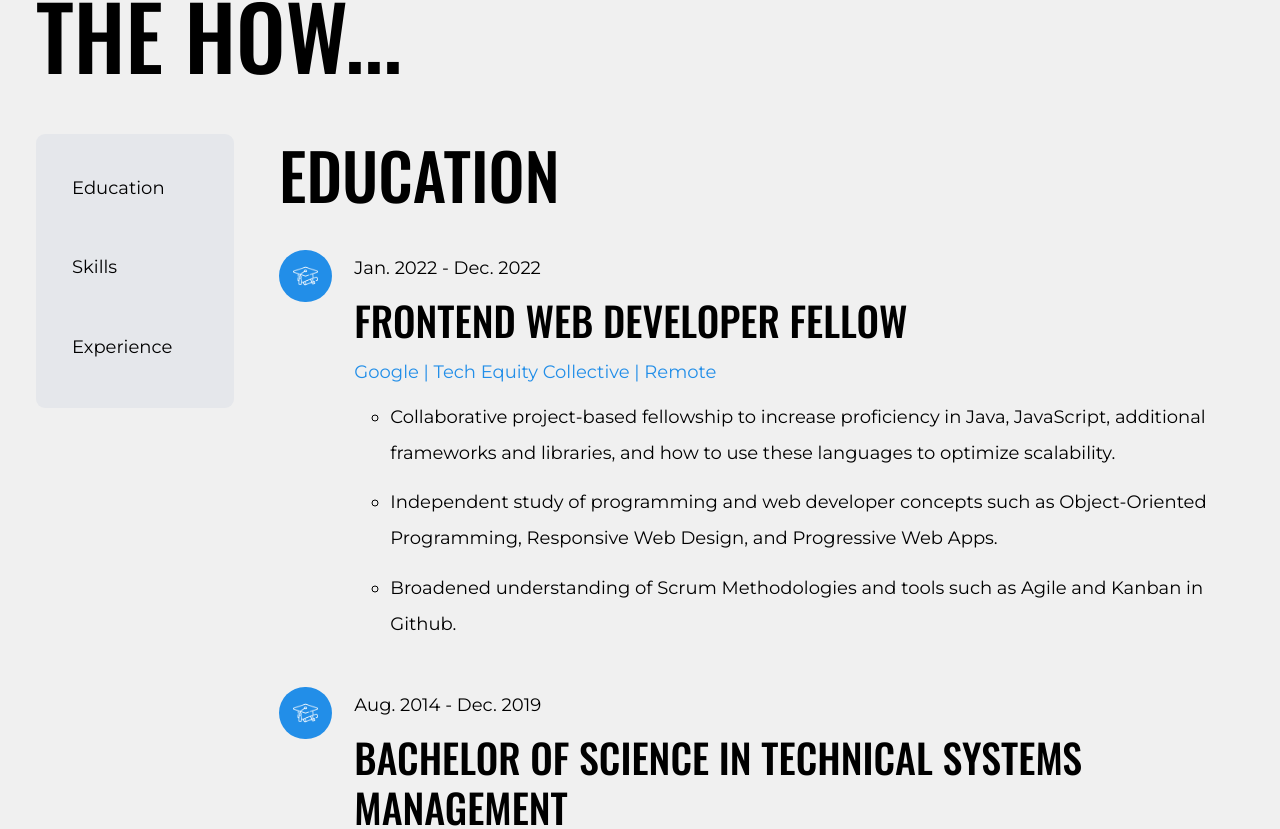
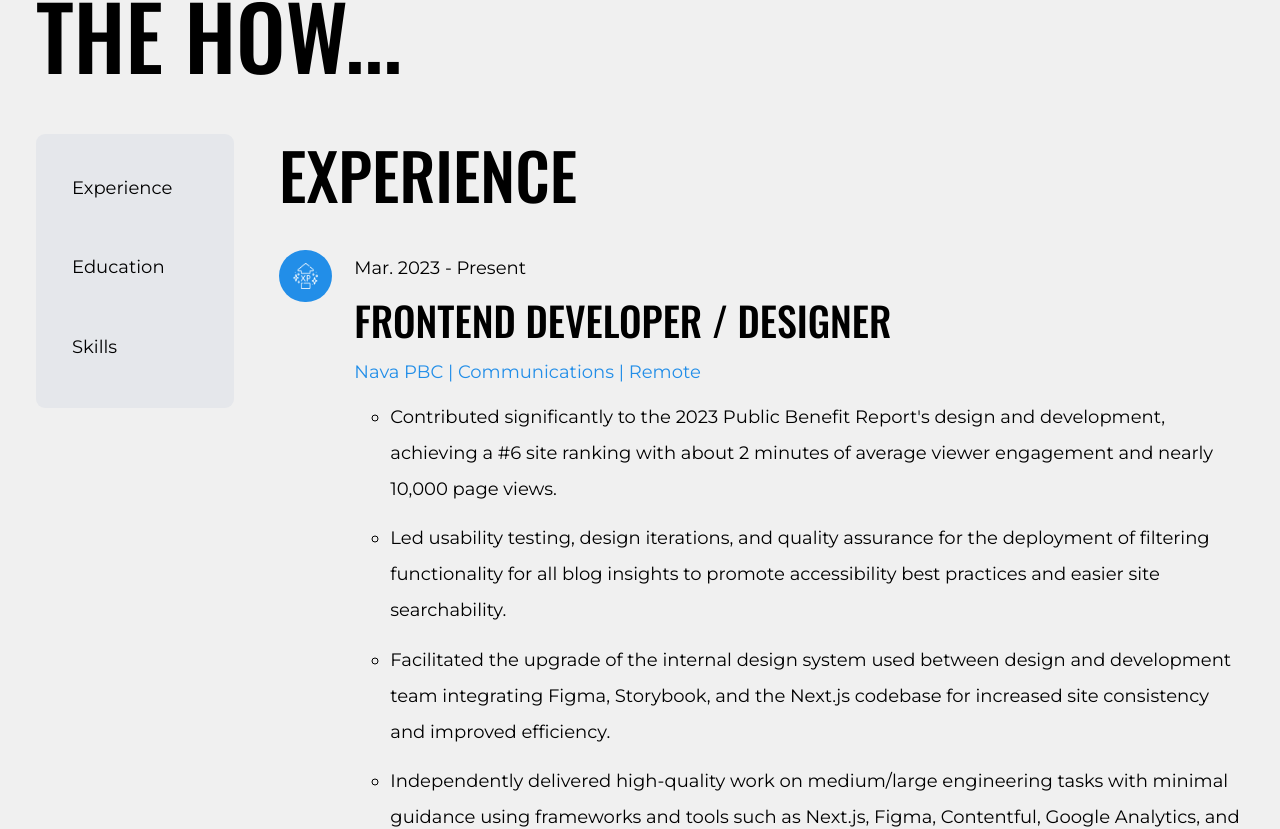
Before and after one commit to mqwebster/mqwebster, a Next.js app: page / in a window 1280 px wide. Shown: the part 10115-10944 px from the top of the page. Built offline with nearby package versions, Linux system fonts and the light colour scheme; no server answers.

Commit message:
updated resume

```diff
--- a/app/components/blocks/Resume/resumeData.js
+++ b/app/components/blocks/Resume/resumeData.js
@@ -2,17 +2,6 @@ export const resumeData = {
   Education: [
     {
       id: 1,
-      date: "Jan. 2022 - Dec. 2022",
-      title: "Frontend Web Developer Fellow",
-      location: "Google | Tech Equity Collective | Remote",
-      list: [
-        "Collaborative project-based fellowship to increase proficiency in Java, JavaScript, additional frameworks and libraries, and how to use these languages to optimize scalability.",
-        "Independent study of programming and web developer concepts such as Object-Oriented Programming, Responsive Web Design, and Progressive Web Apps.",
-        "Broadened understanding of Scrum Methodologies and tools such as Agile and Kanban in Github.",
-      ],
-    },
-    {
-      id: 2,
       date: "Aug. 2014 - Dec. 2019",
       title: "Bachelor of Science in Technical Systems Management",
       location: "University of Illinois at Urbana-Champaign",
@@ -26,26 +15,37 @@ export const resumeData = {
       title: "Frontend Developer / Designer",
       location: "Nava PBC | Communications | Remote",
       list: [
+        "Contributed significantly to the 2023 Public Benefit Report's design and development, achieving a #6 site ranking with about 2 minutes of average viewer engagement and nearly 10,000 page views.",
+        "Led usability testing, design iterations, and quality assurance for the deployment of filtering functionality for all blog insights to promote accessibility best practices and easier site searchability.",
+        "Facilitated the upgrade of the internal design system used between design and development team integrating Figma, Storybook, and the Next.js codebase for increased site consistency and improved efficiency.",
         "Independently delivered high-quality work on medium/large engineering tasks with minimal guidance using frameworks and tools such as Next.js, Figma, Contentful, Google Analytics, and more.",
-        "Contributed significantly to the 2023 Public Benefit Report's design and development, achieving a #6 site ranking with about 2 minutes of average viewer engagement and nearly 7,000 page views.",
         "Demonstrated strong project management skills, communicating timelines and status effectively using agile principles as the technical liaison between technical and non-technical stakeholders.",
-        "Led usability testing, design iterations, and quality assurance for multiple new reports and site features, resulting in successful deployments and enhanced website functionality.",
       ],
     },
     {
       id: 2,
       date: "Jun. 2020 - Present",
-      title: "Lead Frontend Web Developer",
-      location: "HI IQ Designs, LLC | Freelance | Remote",
+      title: "Founder / Frontend Engineer and Designer",
+      location: "HI IQ Designs, LLC | Remote",
       list: [
-        "Mission-driven production of over a dozen WordPress, Webflow, and custom websites to stimulate advancement for small businesses and organizations.",
-        "Implement Waterfall methodology to ensure quality and timely turnover of project phase requirements for a reduction of 50% in project completion time.",
-        "Provide consultation services to boost website engagement and overall site traffic through proper SEO practices application.",
+        "Mission-driven production of custom designs and web apps using tools like Figma, WordPress, and React to stimulate the growth of small businesses while providing engaging user experiences.",
+        "Provide consultation services to boost website engagement and overall site traffic through proper SEO practices and application.",
         "Generate custom graphic designs and improve the layout and accessibility of client sites while using planning, wireframing, and prototyping through Figma.",
       ],
     },
     {
       id: 3,
+      date: "Jan. 2022 - Dec. 2022",
+      title: "Frontend Software Developer Fellow",
+      location: "Google Tech Equity Collective | Remote",
+      list: [
+        "Independent study of programming and software developer concepts such as Object-Oriented Programming, Responsive Web Design, and Progressive Web Apps.",
+        "Collaborative, project-based fellowship to build a small comprehensive capstone project showcasing the use of agile software development life cycle principles in Javascript and related frameworks like Typescript and React.",
+        "Exhibited strong time management ability to turnaround week-to-week individual projects to strengthen knowledge of interactive web app development using restful APIs, Java, Javascript, HTML, and CSS.",
+      ],
+    },
+    {
+      id: 4,
       date: "Aug. 2021 - Apr. 2022",
       title: "TeamDynamix Service Administrator",
       location: "University of Illinois | Technology Services | Remote",
@@ -56,7 +56,7 @@ export const resumeData = {
       ],
     },
     {
-      id: 4,
+      id: 5,
       date: "Mar. 2019 - Apr. 2022",
       title: "Web Development Administrator",
       location: "University of Illinois | Technology Services | Urbana, IL",
--- a/app/components/sections/Resume.tsx
+++ b/app/components/sections/Resume.tsx
@@ -30,6 +30,10 @@ export function Resume() {
           <nav className="z-50 flex items-center md:min-w-44 h-full sticky top-[120px] md:top-[20vh] bg-gray-200 text-black p-4 md:p-8 rounded-lg font-body type-preset-base">
             <ul className="w-max mx-auto md:mx-0 flex flex-wrap md:flex-col items-center md:items-start justify-center gap-8">
               <li className="group/resumeSection flex flex-col gap-1">
+                <Link href="/#Experience">Experience</Link>
+                <div className="h-[3px] w-0 rounded-lg group-hover/resumeSection:w-full bg-blue-base transition-[width] duration-500"></div>
+              </li>
+              <li className="group/resumeSection flex flex-col gap-1">
                 <Link href="/#Education">Education</Link>
                 <div className="h-[3px] w-0 rounded-lg group-hover/resumeSection:w-full bg-blue-base transition-[width] duration-500"></div>
               </li>
@@ -37,14 +41,18 @@ export function Resume() {
                 <Link href="/#Skills">Skills</Link>
                 <div className="h-[3px] w-0 rounded-lg group-hover/resumeSection:w-full bg-blue-base transition-[width] duration-500"></div>
               </li>
-              <li className="group/resumeSection flex flex-col gap-1">
-                <Link href="/#Experience">Experience</Link>
-                <div className="h-[3px] w-0 rounded-lg group-hover/resumeSection:w-full bg-blue-base transition-[width] duration-500"></div>
-              </li>
             </ul>
           </nav>
 
           <div className="flex flex-col gap-20">
+            <div
+              id="Experience"
+              className="resumeScrollPosition border-b-2 border-blue-200"
+            >
+              <h3 className="font-title type-preset-3 mb-8">Experience</h3>
+              {experienceElements}
+            </div>
+
             <div
               id="Education"
               className="resumeScrollPosition border-b-2 border-blue-200"
@@ -60,14 +68,6 @@ export function Resume() {
               <h3 className="font-title type-preset-3 mb-8">Skills</h3>
               {skillElements}
             </div>
-
-            <div
-              id="Experience"
-              className="resumeScrollPosition border-b-2 border-blue-200"
-            >
-              <h3 className="font-title type-preset-3 mb-8">Experience</h3>
-              {experienceElements}
-            </div>
           </div>
         </div>
       </div>
```
Also changed, not shown: 1 other file (tests, documents, lock files or other folders).
